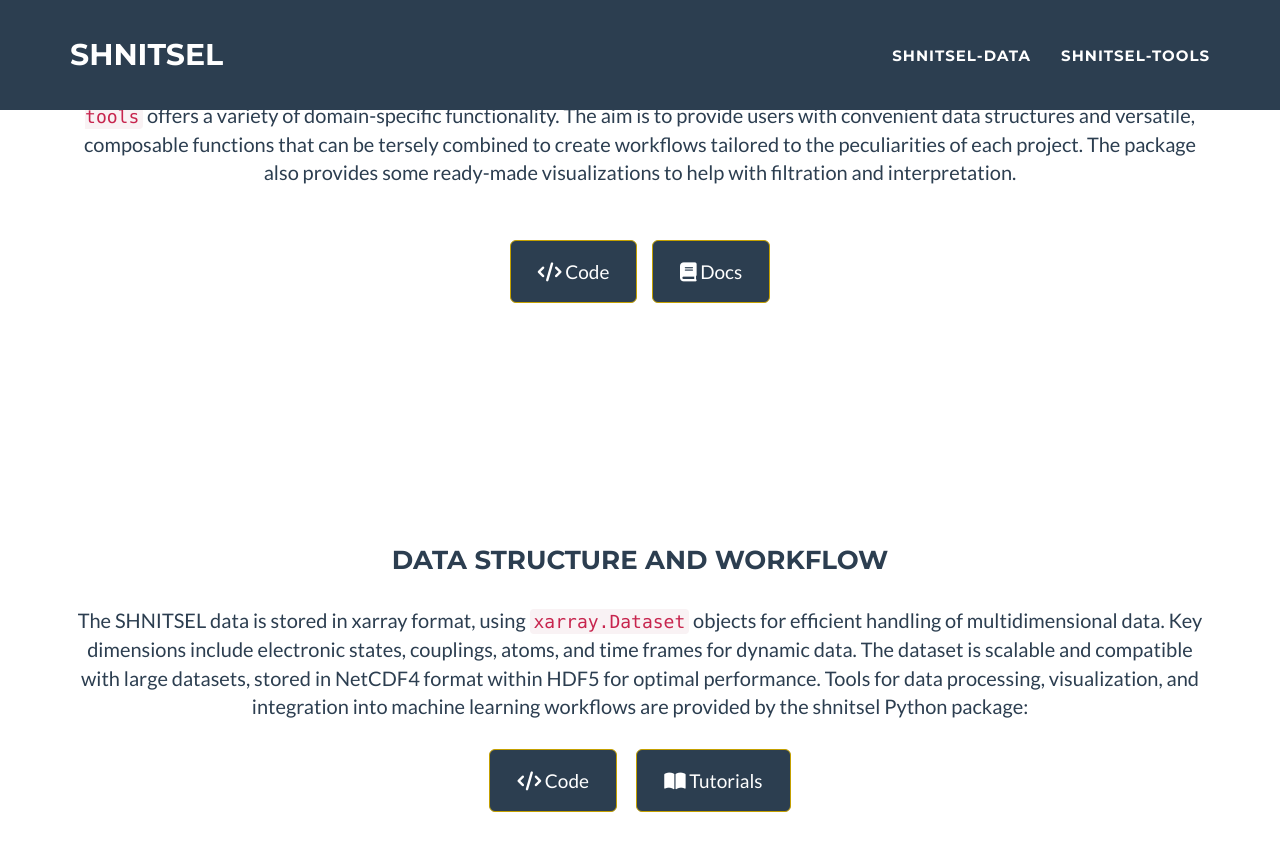
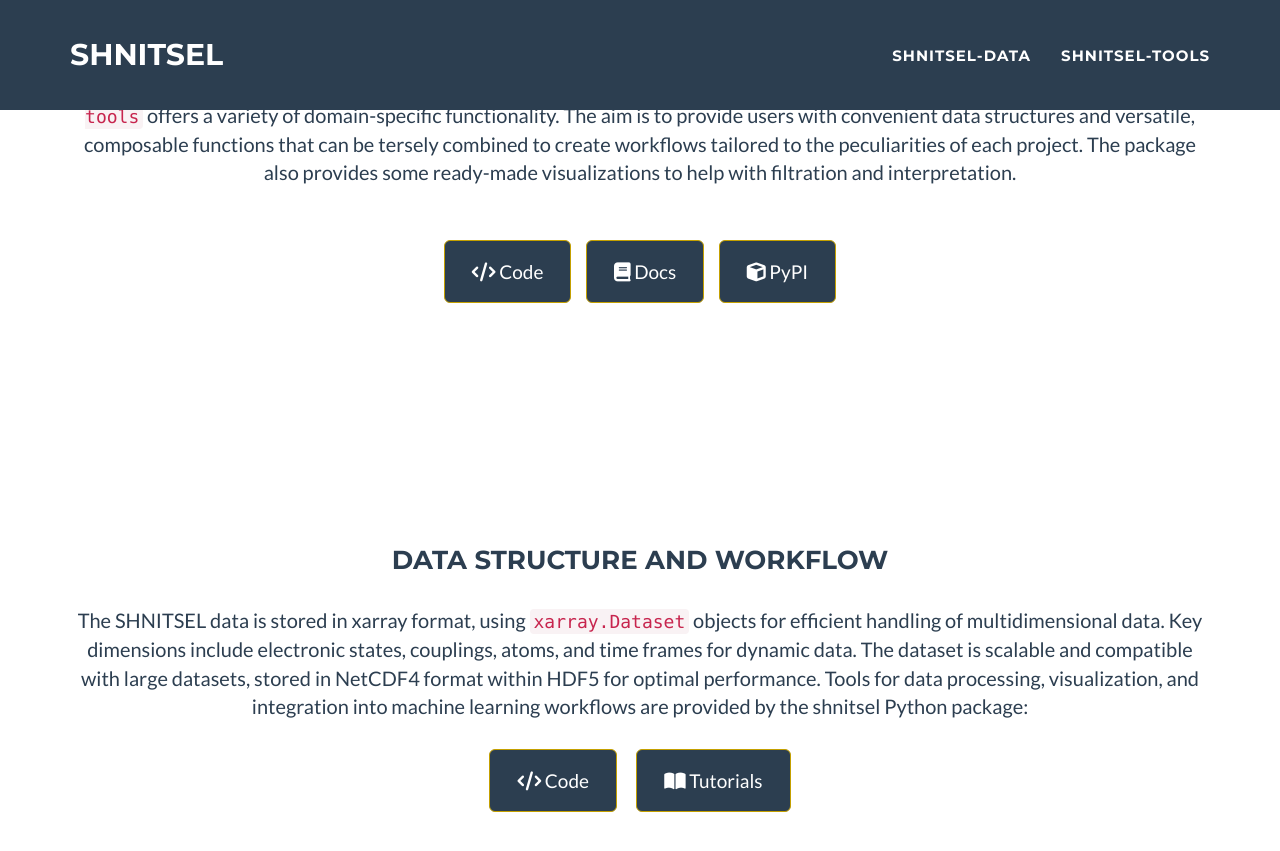
Before and after one commit to SHNITSEL/shnitsel.github.io, a Jekyll site: the page built from _tools/index.html, in a window 1280 px wide and 900 px high, scrolled down 1093 px. Shown: the top 851 px of the window. Built offline with Jekyll 4.4.1, drawn with Linux system fonts in a browser that asks for light colours.

Commit message:
Update index.html

```diff
--- a/_tools/index.html
+++ b/_tools/index.html
@@ -18,6 +18,8 @@
         <a href="https://github.com/SHNITSEL/shnitsel-tools/tree/main/shnitsel" class="btn btn-lg btn-success" style="background-color:#2c3e50"><i class="fa-solid fa-code" style="color:white"></i> Code</a>
 	&nbsp;&nbsp;&nbsp;
 	<a href="docs/_build/index.html" class="btn btn-lg btn-success" style="background-color:#2c3e50"><i class="fa-solid fa-book" style="color:white"></i> Docs</a>
+		  &nbsp;&nbsp;&nbsp;
+			<a href="https://pypi.org/project/shnitsel-tools/" class="btn btn-lg btn-success" style="background-color:#2c3e50"><i class="fa-solid fa-cube" style="color:white"></i> PyPI</a>
         <br><br>
        </div>
     </div>
```
